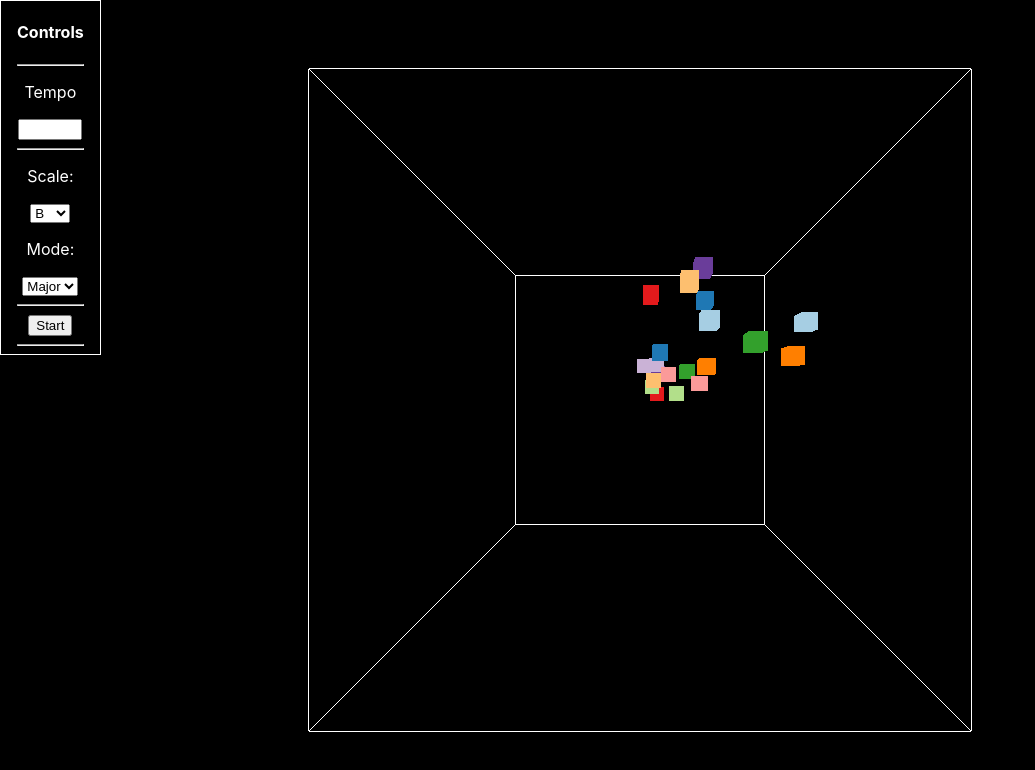
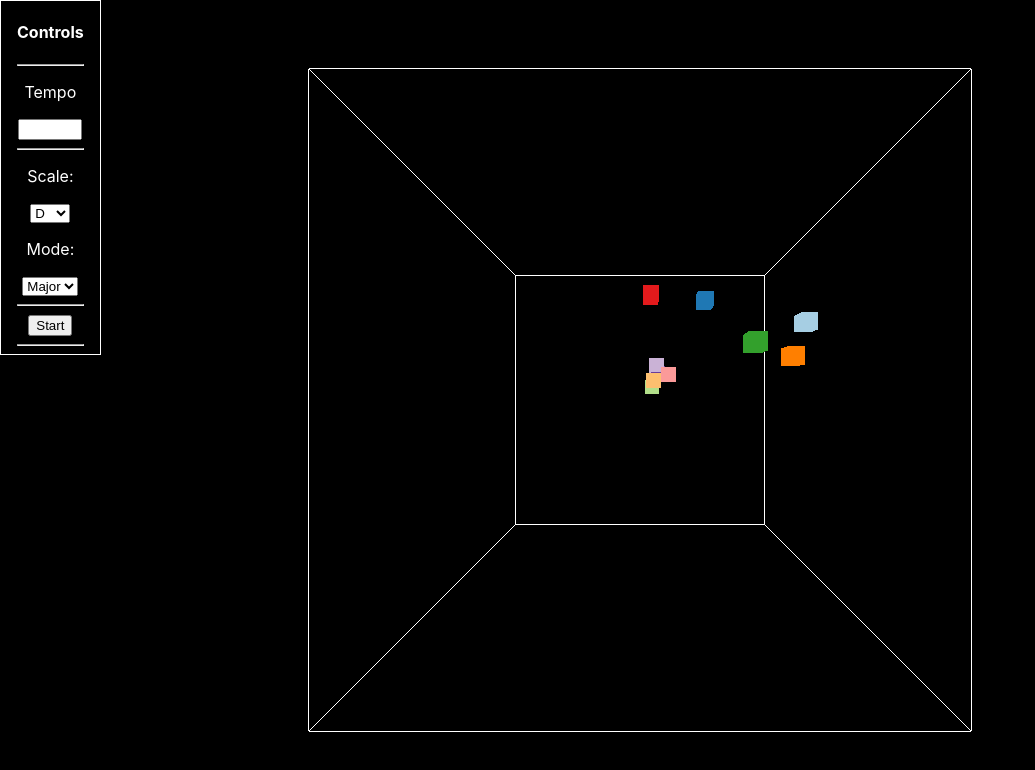
Before and after one commit to chiefton117/Cube-Sounds, a React (Create React App) app in the folder cube-notes/: page / in a window 1280 px wide. Shown: the top 770 px of the page, without its empty margins (0-1035 px from the left). Built offline with nearby package versions, Linux system fonts and the light colour scheme.

Commit message:
Implementing hook to start sim without crashing

```diff
--- a/cube-notes/src/App.js
+++ b/cube-notes/src/App.js
@@ -7,9 +7,8 @@ import Cube from './Cube.jsx';
 function App() {
 
 
-
   var options = {
-    note: 'B',
+    note: 'D',
     mode: "Major",
     tempo: 90,
     scale: ['A','B','C','D','E','F','G']
@@ -21,10 +20,12 @@ function App() {
   const [tempo, setTempo] = useState(options.tempo);
   let [scale, setScale] = useState(options.scale);
   //const [play, setPlay] = useState(options.play);
+  const [anim, pAnimate] = useState(0);
+
 
   const scaleRef = React.useRef(options.scale);
+  const startRef = React.useRef(null);
   scaleRef.current = options.scale;
-
 
   // Define some music theory terms
   // Starting at 'C0' and ending at 'G#9'
@@ -65,11 +66,12 @@ async function initAudio() {
 
   await Tone.start();
   console.log("Audio initialized");
+  pAnimate();
+
 
 }
 
-
-  let maxCubes = 20;
+  let maxCubes = 10;
 
   // Continuous color schemes
   //let colorC = (d) => d3.interpolateMagma( parseInt(d) / maxCubes );
@@ -77,11 +79,6 @@ async function initAudio() {
 
   // Discrete color scheme
   let colorC = (d) => d3.schemePaired[d % 10];
-
-
-  // Tone.js implementation
-
-
 
   return (
     <>
@@ -98,6 +95,7 @@ async function initAudio() {
           maxCubes={maxCubes}
           tone={Tone}
           scaleRef={scaleRef}
+          anim={anim}
         />
 
         <Legend onChange = {appOnChange()}
@@ -109,7 +107,8 @@ async function initAudio() {
           setNote={setNote}
           tempo={tempo}
           setTempo={setTempo}
-          initAudio={initAudio}/>
+          initAudio={initAudio}
+          startRef={startRef}/>
 
     </div>
 
--- a/cube-notes/src/Cube.jsx
+++ b/cube-notes/src/Cube.jsx
@@ -2,7 +2,7 @@ import './App.css';
 import { OrbitControls } from 'three/examples/jsm/controls/OrbitControls.js';
 import * as THREE from 'three';
 import * as Tone from 'tone';
-import React from 'react';
+import React, { useEffect } from 'react';
 
 function Cube(props) {
 
@@ -36,7 +36,6 @@ function main() {
 
   camera.position.z = 15;
   //camera.position.y = 15;
-
 
   var dx = 0.05;
   var dy = 0.05;
@@ -136,6 +135,7 @@ function main() {
 
     });
 
+
     requestAnimationFrame( animate );
     renderer.render( scene, camera );
 
@@ -146,13 +146,17 @@ function main() {
 }
 
 
-window.onload = main;
+//window.onload = main;
 
+useEffect(() => {
+    main();
+  }, [props.anim]);
 
   return (
 
     <div>
     </div>
+
   );
 }
 
```
